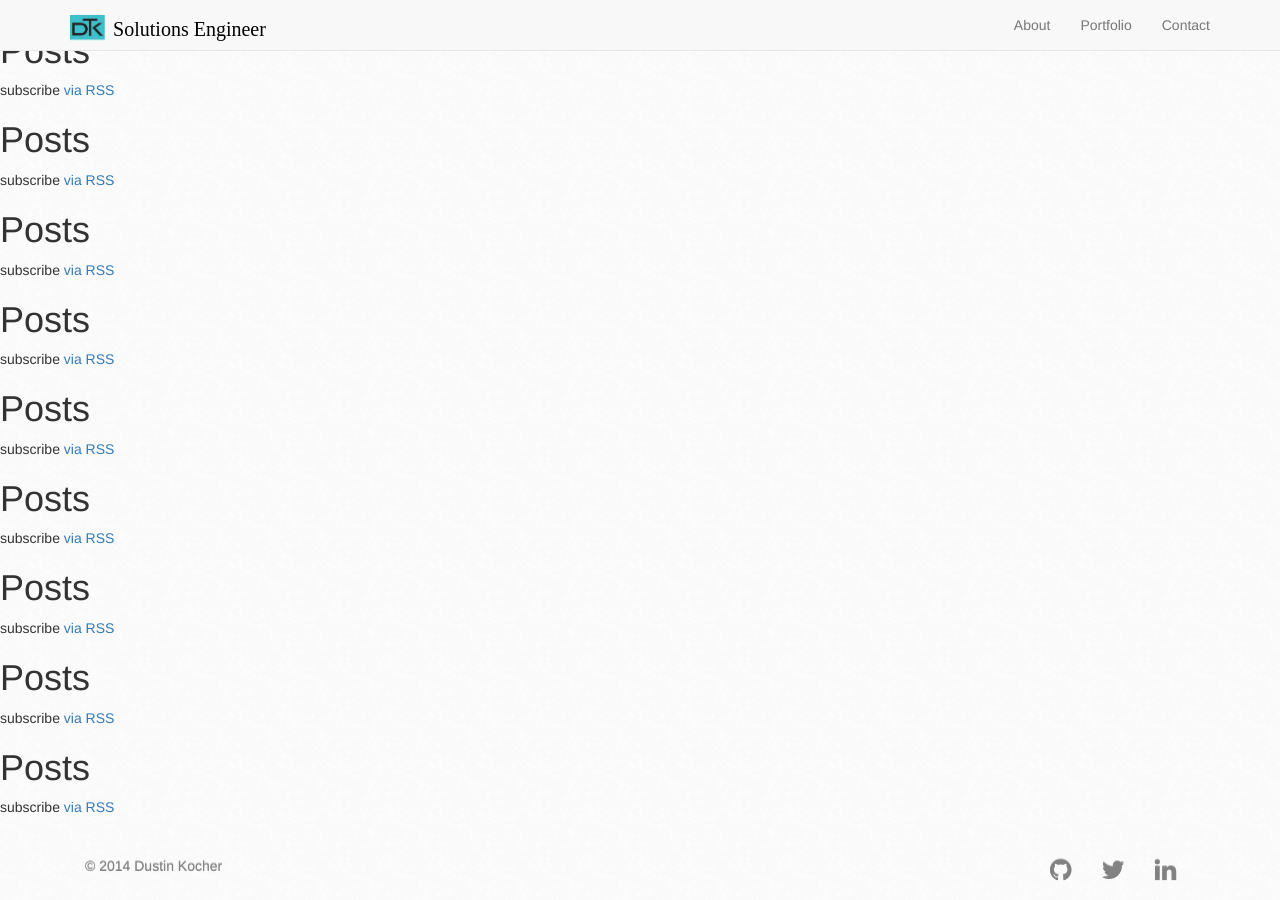
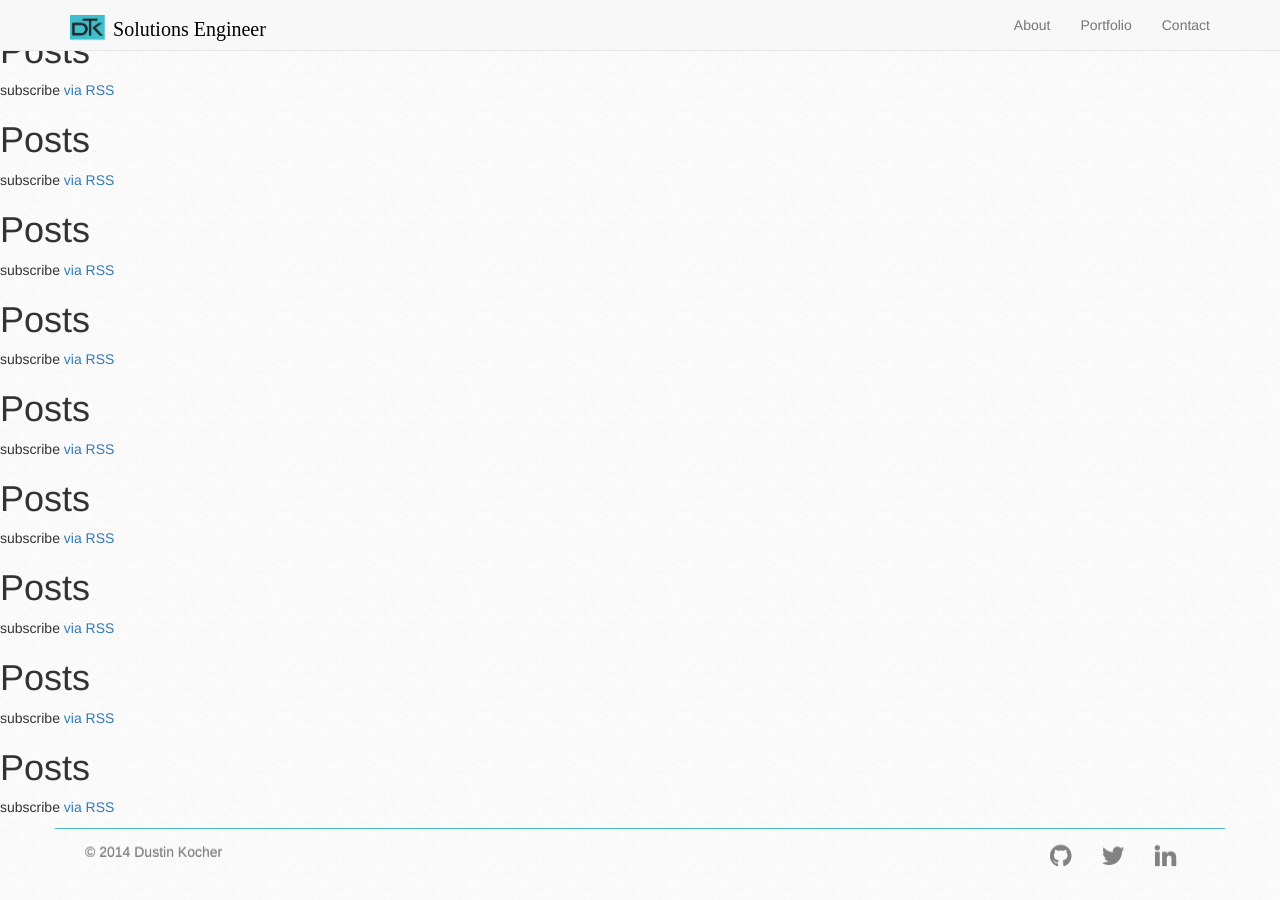
Before and after one commit to huihuiyihan/dtkocher.github.io, a Jekyll site: the page built from index.html, in a window 1280 px wide and 900 px high, scrolled down 1181 px. Built offline with Jekyll 4.4.1, drawn with Linux system fonts in a browser that asks for light colours; nearby versions of some CDN libraries.

Commit message:
Cleanup some unneeded stuff

```diff
--- a/_includes/background.html
+++ b/_includes/background.html
@@ -20,6 +20,3 @@
     &nbsp;
   </div>
 </div>
-            {% if page.title %}
-            <li><a href="{{ page.url | prepend: site.baseurl }}">{{ page.title }}</a></li>
-            {% endif %}
--- a/_sass/_footer.scss
+++ b/_sass/_footer.scss
@@ -2,7 +2,6 @@ footer {
   margin-bottom: 0px;
   text-shadow: 0 -1px 0 rgba(0,0,0,.25);
   color: $grey-color;
-  padding-top: 15px;
   border-radius: 0px;
 
   span.copyright {
@@ -13,4 +12,8 @@ footer {
     font-size: 25px;
     color: $grey-color;
   }
+
+  .container {
+    border-top: thin solid $base-color;
+  }
 }
```
